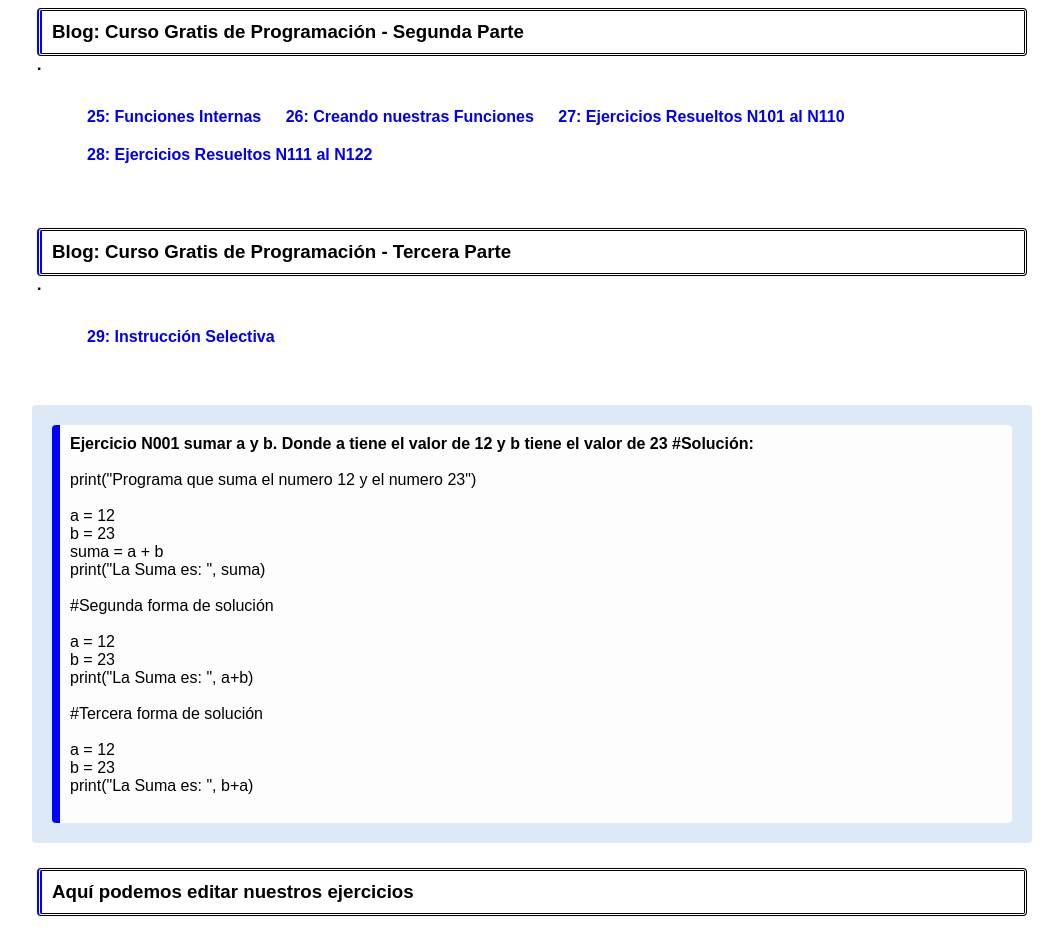
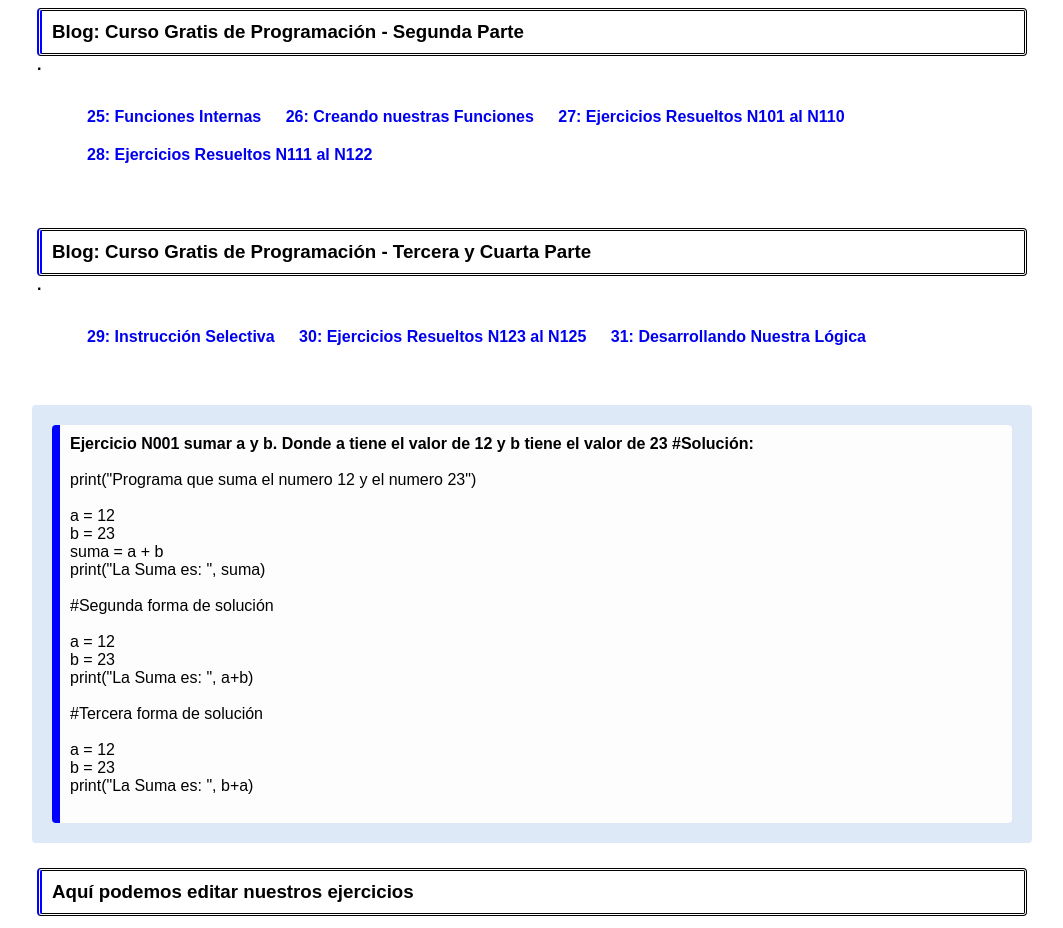
Before and after one commit to siraquino/pythoncumanes, a plain HTML site: page index.html in a window 1280 px wide. Shown: the part 1088-2016 px from the top of the page, without its empty margins (108-1171 px from the left). Drawn offline with Linux system fonts and the light colour scheme; grey boxes are pictures that could not be loaded.

Commit message:
Agregando blog 29 30 y 31

```diff
--- a/index.html
+++ b/index.html
@@ -211,7 +211,7 @@
 			</p>
 		</div>
 		<div class="caja">
-			<h3> Blog: Curso Gratis de Programación - Tercera Parte</h3>
+			<h3> Blog: Curso Gratis de Programación - Tercera y Cuarta Parte</h3>
 			<b>.</b><br>
 			<p>
 			<div class="lista">
@@ -220,6 +220,14 @@
 					<li>
 						<a href="https://hive.blog/hive-154226/@rafaelaquino/python-para-principiantes-n029-instruccion-selectiva-condicionales"
 							target="_blank" title="Funciones Internas"> 29: Instrucción Selectiva  </a>
+					</li>
+					<li>
+						<a href="https://hive.blog/hive-154226/@rafaelaquino/python-para-principiantes-n030-ejercicios-resueltos-n123-al-n125"
+							target="_blank" title="Ejercicios Resueltos N123 al N125"> 30: Ejercicios Resueltos N123 al N125</a>
+					</li>
+					<li>
+						<a href="https://hive.blog/hive-154226/@rafaelaquino/python-para-principiantes-n031-desarrollando-nuestra-logica"
+							target="_blank" title=""> 31: Desarrollando Nuestra Lógica</a>
 					</li>
 				</ul>
 			</div>
```
